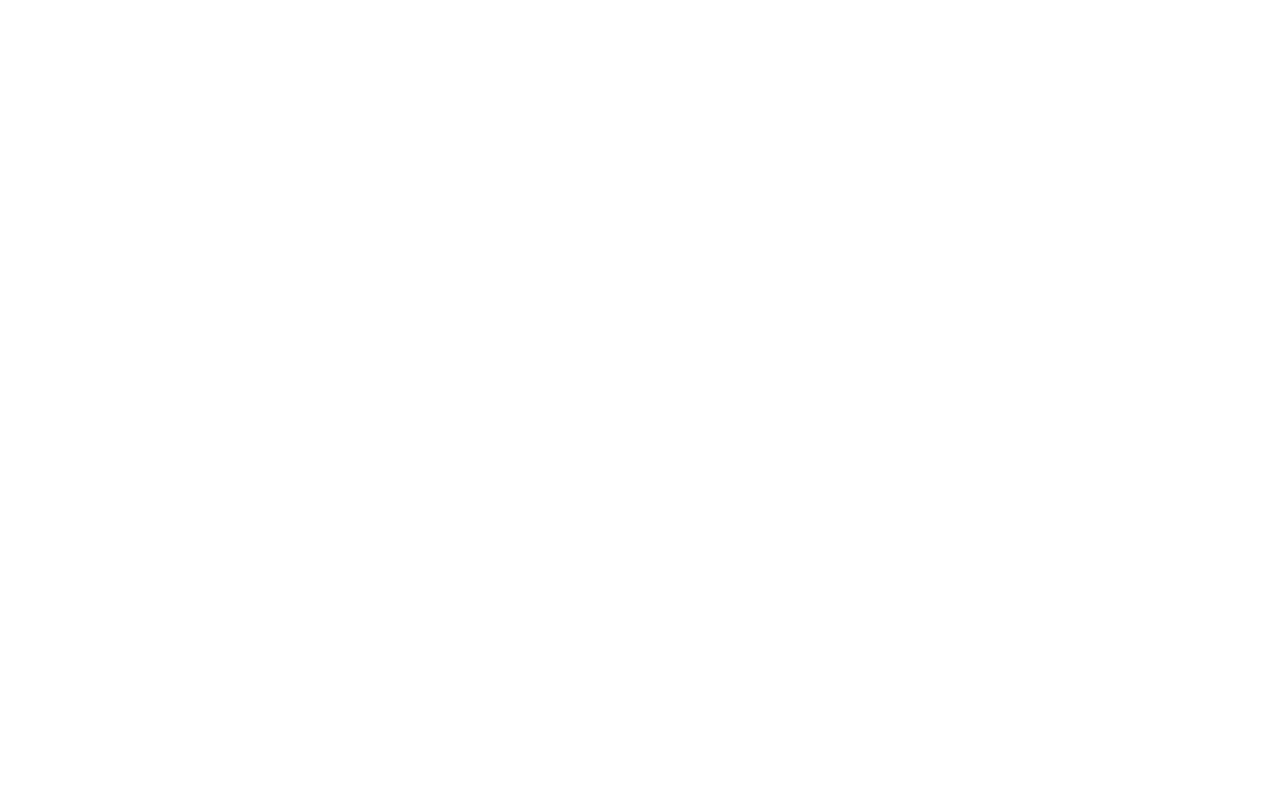
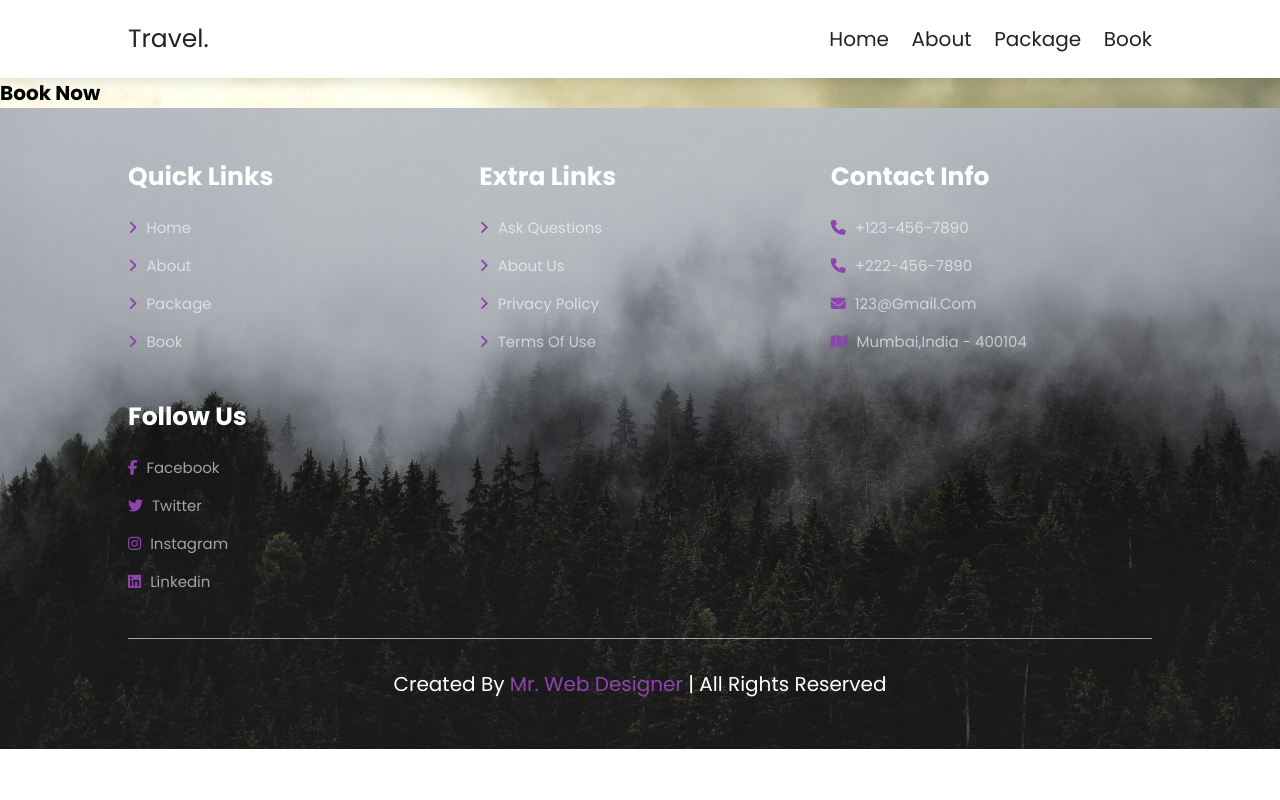
Before and after one commit to chloec68/Projet-html-css, a PHP site: page /book.php in a window 1280 px wide. Before the commit the page is empty. Run offline with PHP 8.4, Linux system fonts and the light colour scheme.

Commit message:
add css + abt package book pges

```diff
--- a/book.php
+++ b/book.php
@@ -0,0 +1,98 @@
+<!-- VIDEO -->
+<!-- https://www.youtube.com/watch?v=34MBVXsDOtA -->
+ <!-- SWIPER -->
+<!-- https://swiperjs.com/ -->
+ <!-- CLIP PATH MAKER -->
+<!-- https://bennettfeely.com/clippy/ -->
+
+
+<!DOCTYPE html>
+<html lang="en">
+<head>
+    <meta charset="UTF-8">
+    <meta name="viewport" content="width=device-width, initial-scale=1.0">
+    <title>book now</title>
+    <!-- font awesome CDN link -->
+    <link rel="stylesheet" href="https://cdnjs.cloudflare.com/ajax/libs/font-awesome/6.7.2/css/all.min.css" integrity="sha512-Evv84Mr4kqVGRNSgIGL/F/aIDqQb7xQ2vcrdIwxfjThSH8CSR7PBEakCr51Ck+w+/U6swU2Im1vVX0SVk9ABhg==" crossorigin="anonymous" referrerpolicy="no-referrer" />
+    <!-- css file link -->
+    <link rel="stylesheet" href="style.css">
+    <!-- swiper css link -->
+    <link rel="stylesheet" href="https://cdn.jsdelivr.net/npm/swiper@11/swiper-bundle.min.css"/>
+
+</head>
+<body>
+    <!-- header section starts -->
+     <section class="header">
+
+        <a href="home.php" class="logo">travel.</a>
+
+        <nav class="navbar">
+            <a href="home.php">home</a>
+            <a href="about.php">about</a>
+            <a href="package.php">package</a>
+            <a href="book.php">book</a>
+        </nav>
+
+        <div id="menu-btn" class="fas fa-bars"></div>
+
+     </section>
+    <!-- header section ends -->
+
+
+    <div class="heading" style="background:url(images/header-bg-1.jpg) no-repeat">
+        <h1>book now</h1>
+    </div>
+
+
+
+    <!-- footer section starts -->
+     <section class="footer">
+        <div class="box-container">
+            <div class="box">
+                <h3>quick links</h3>
+                <a href="home.php"><i class="fas fa-angle-right"></i> home</a>
+                <a href="about.php"><i class="fas fa-angle-right"></i> about</a>
+                <a href="package.php"><i class="fas fa-angle-right"></i> package</a>
+                <a href="book.php"><i class="fas fa-angle-right"></i> book</a>
+            </div>
+
+            <div class="box">
+                <h3>extra links</h3>
+                <a href="#"><i class="fas fa-angle-right"></i> ask questions</a>
+                <a href="#"><i class="fas fa-angle-right"></i> about us</a>
+                <a href="#"><i class="fas fa-angle-right"></i> privacy policy</a>
+                <a href="#"><i class="fas fa-angle-right"></i> terms of use</a>
+            </div>
+
+
+            <div class="box">
+                <h3>contact info</h3>
+                <a href="#"><i class="fas fa-phone"></i> +123-456-7890</a>
+                <a href="#"><i class="fas fa-phone"></i> +222-456-7890</a>
+                <a href="#"><i class="fas fa-envelope"></i> 123@gmail.com </a>
+                <a href="#"><i class="fas fa-map"></i> mumbai,india - 400104</a>
+            </div>
+
+            <div class="box">
+                <h3>follow us</h3>
+                <a href="#"> <i class="fab fa-facebook-f"></i> facebook </a>
+                <a href="#"> <i class="fab fa-twitter"></i> twitter </a>
+                <a href="#"> <i class="fab fa-instagram"></i> instagram </a>
+                <a href="#"> <i class="fab fa-linkedin"></i> linkedin </a>
+            </div>
+
+        </div>
+
+        <div class="credits"> created by <span>mr. web designer </span>| all rights reserved</div>
+
+     </section>
+     <!-- footer section ends -->
+
+
+
+    <!-- js file link -->
+    <script src="script.js"></script>
+    <!-- swiper js link -->
+    <script src="https://cdn.jsdelivr.net/npm/swiper@11/swiper-bundle.min.js"></script>
+</body>
+</html>
--- a/script.js
+++ b/script.js
@@ -0,0 +1,7 @@
+let menu = document.querySelector('#menu-btn');
+let navbar = document.querySelector('.header .navbar');
+
+menu.onclick = () =>{
+    menu.classList.toggle('fa-times');
+    navbar.classList.toggle('active');
+}
--- a/style.css
+++ b/style.css
@@ -87,6 +87,54 @@ section{
 
 
 
+.footer{
+    background: url(images/footer-bg3.jpg) no-repeat;
+    background-size:cover;
+    background-position:center;
+}
+
+.footer .box-container{
+    display:grid;
+    grid-template-columns: repeat(auto-fit,minmax(25rem, 1fr));
+    gap: 3rem;
+}
+
+.footer .box-container .box h3{
+    color:var(--white);
+    font-size: 2.5rem;
+    padding-bottom: 2rem;
+
+}
+
+.footer .box-container .box a{
+    color:var(--light-white);
+    font-size: 1.5rem;
+    padding-bottom: 1.5rem;
+    display:block;
+}
+
+.footer .box-container .box a i{
+    color:var(--main-color);
+    padding-right: .5rem;
+    transition: .2s linear;
+}
+
+.footer .box-container .box a:hover i{
+    padding-right: 2rem;
+}
+
+.footer .credits{
+    text-align: center;
+    padding-top: 3rem;
+    margin-top: 3rem;
+    border-top: .1rem solid var(--light-white);
+    font-size: 2rem;
+    color:var(--white);
+}
+
+.footer .credits span{
+    color: var(--main-color);
+}
 
 
 
@@ -123,9 +171,13 @@ section{
         position:absolute;
         top:99%; left:0%; right:0;
         background-color:var(--white);
-        border-top:var(--border);
+        border-top: var(--border);
         padding:2rem;
         clip-path:polygon(0 0,100% 0,100% 0,0 0); /* /!\ */
+    }
+
+    .header .navbar.active{
+        clip-path: polygon(0 0, 100% 0, 100% 100%, 0% 100%);
     }
 
     .header .navbar a{
@@ -136,6 +188,11 @@ section{
 
     #menu-btn{
         display:inline-block;
+        transition: .2s linear;
+    }
+
+    #menu-btn.fa-times{
+        transform : rotate(180deg);
     }
 }
 
```
Also changed, not shown: about.php (+98 -0 lines), home.php (+47 -0 lines), package.php (+98 -0 lines), images/footer-bg.jpg (added), images/footer-bg2.jpg (added), images/footer-bg3.jpg (added), images/header-bg-1.jpg (added).
